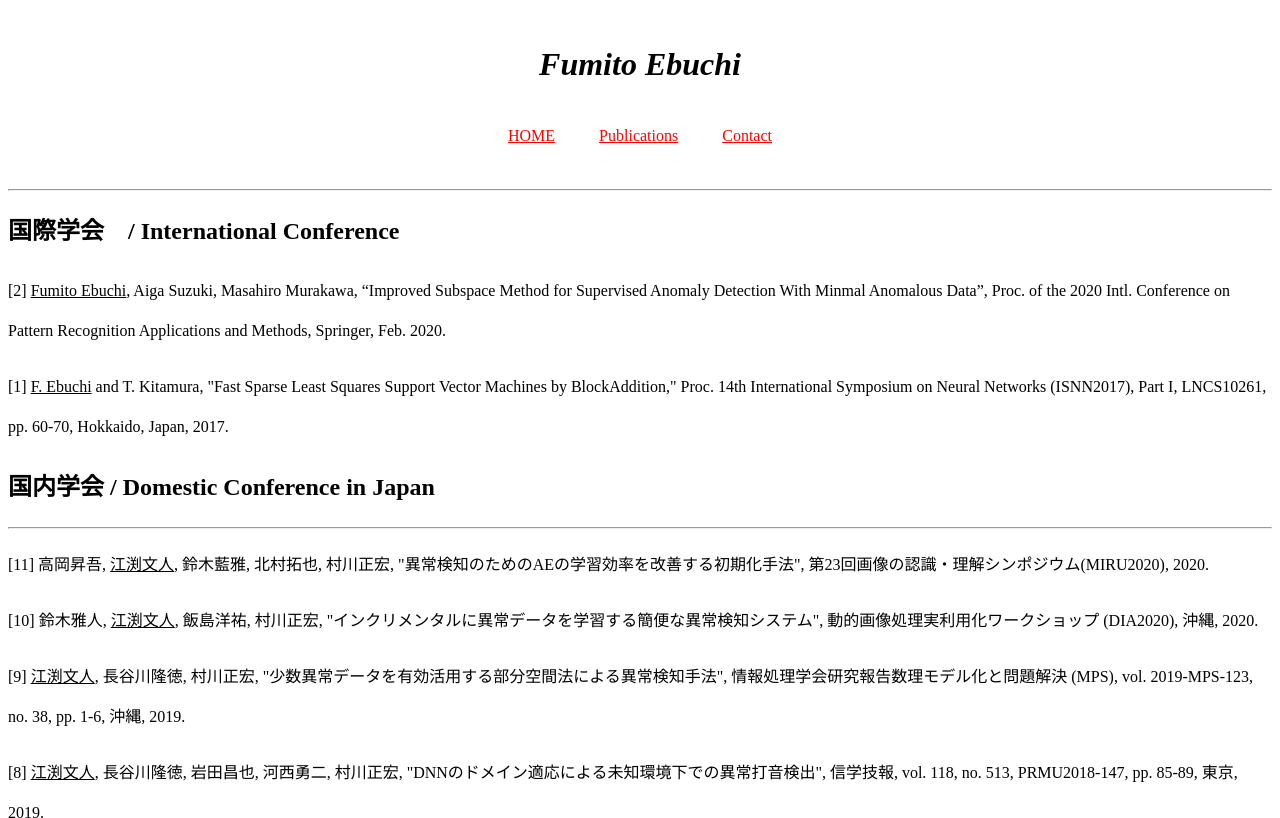
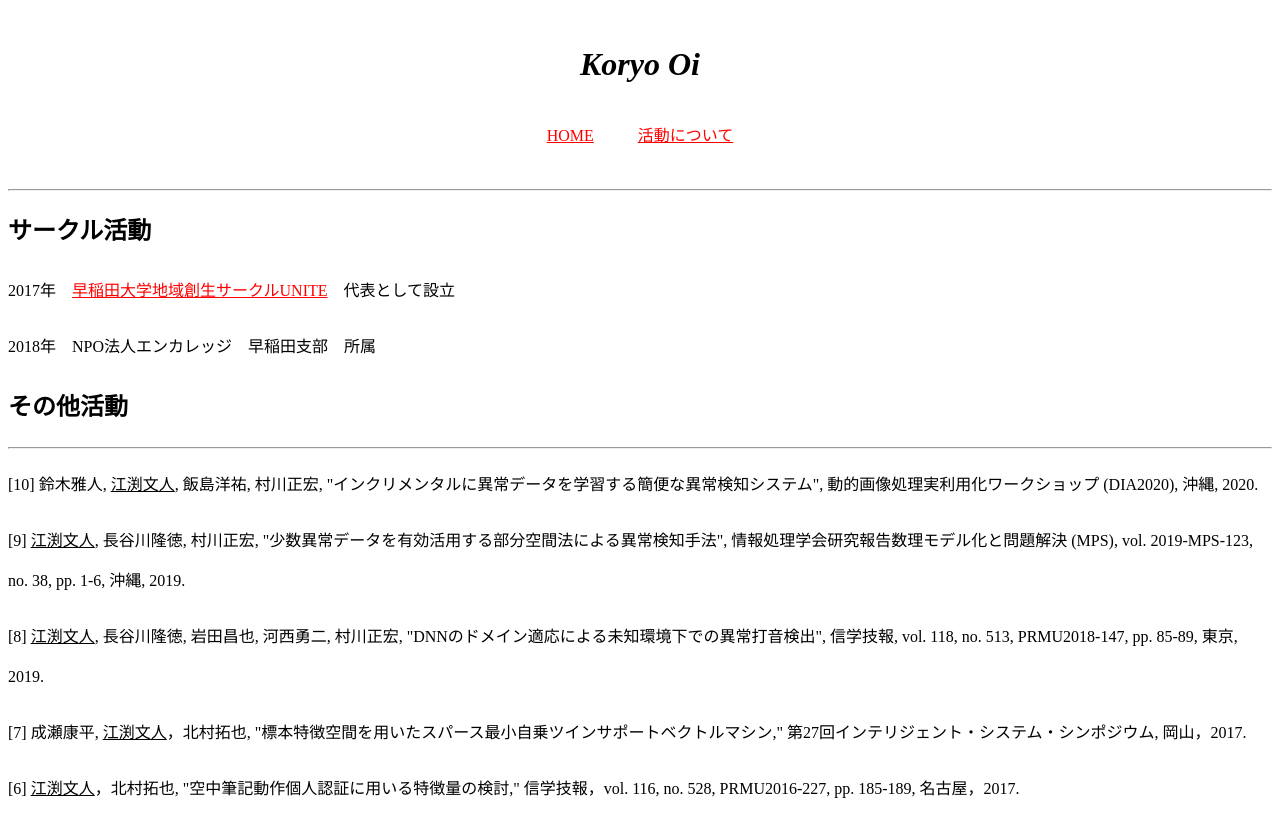
Before and after one commit to koryo-oi/Profile, a plain HTML site: page 活動について.html in a window 1280 px wide. Shown: the top 818 px of the page. Drawn offline with Linux system fonts and the light colour scheme.

Commit message:
Update and rename publications.html to 活動について.html

```diff
--- a/publications.html
+++ b/活動について.html
@@ -2,7 +2,7 @@
 <html>
 	<head>
 		<meta charset="utf-8">
-		<title>Profile - Fumito-Ebuchi</title>
+		<title>Profile - Koryo Oi</title>
 		<style>
                 #blackfont{
                     color:black;
@@ -83,21 +83,23 @@
 		<!-- header -->
 		<header>
         <h1 class="headline">
-        <i>Fumito Ebuchi</i>
+        <i>Koryo Oi</i>
         </h1>
         <ul class="nav-list">
         <li class="nav-list-item"><a href="index.html">HOME</a></li>
-        <li class="nav-list-item"><a href="publications.html">Publications</a></li>
-        <li class="nav-list-item"><a href="contact.html">Contact</a></li>
+        <li class="nav-list-item"><a href="publications.html">活動について</a></li>
+
         </ul>
         </header>
         <hr>
-        <h2>国際学会　/ International Conference</h2>
-        <p>[2]&nbsp;<u>Fumito Ebuchi</u>, Aiga Suzuki, Masahiro Murakawa, “Improved Subspace Method for Supervised Anomaly Detection With Minmal Anomalous Data”, Proc. of the 2020 Intl. Conference on Pattern Recognition Applications and Methods, Springer, Feb. 2020.</p>
-        <p>[1]&nbsp;<u>F. Ebuchi</u> and T. Kitamura, "Fast Sparse Least Squares Support Vector Machines by BlockAddition," Proc. 14th International Symposium on Neural Networks (ISNN2017), Part I, LNCS10261, pp. 60-70, Hokkaido, Japan, 2017.</p>
-        <h2>国内学会 / Domestic Conference in Japan</h2>
+        <h2>サークル活動</h2>
+	<p></p>
+        <p>2017年　<a href="https://gakucir.com/detail/6412">早稲田大学地域創生サークルUNITE</a>　代表として設立</p>
+        <p>2018年　NPO法人エンカレッジ　早稲田支部　所属</p>
+	<p></p>
+        <h2>その他活動</h2>
         <hr>
-        <p>[11]&nbsp;高岡昇吾, <u>江渕文人</u>, 鈴木藍雅, 北村拓也, 村川正宏, "異常検知のためのAEの学習効率を改善する初期化手法", 第23回画像の認識・理解シンポジウム(MIRU2020), 2020.</p>
+        <p></p>
         <p>[10]&nbsp;鈴木雅人, <u>江渕文人</u>, 飯島洋祐, 村川正宏, "インクリメンタルに異常データを学習する簡便な異常検知システム", 動的画像処理実利用化ワークショップ (DIA2020), 沖縄, 2020.</p>
         <p>[9]&nbsp;<u>江渕文人</u>, 長谷川隆徳, 村川正宏, "少数異常データを有効活用する部分空間法による異常検知手法", 情報処理学会研究報告数理モデル化と問題解決 (MPS), vol. 2019-MPS-123, no. 38, pp. 1-6, 沖縄, 2019.</p>
         <p>[8]&nbsp;<u>江渕文人</u>, 長谷川隆徳, 岩田昌也, 河西勇二, 村川正宏, "DNNのドメイン適応による未知環境下での異常打音検出", 信学技報, vol. 118, no. 513, PRMU2018-147, pp. 85-89, 東京, 2019.</p>
@@ -110,8 +112,8 @@
         <p>[1]&nbsp;<u>江渕文人</u>, 浅野孝平, 北村拓也, "目的関数値に基づいた特徴選択によるスパースLS-SVMの多クラス問題への拡張", 第42回 知能システムシンポジウム, 2015年 3月</p>
 		<!-- footer -->
 		<footer>
-                <p>fumito.ebuchi[at]gmail.com</p>
-				<p>© Fumito Ebuchi</p>
+
+				<p>© 2017 Koryo Oi</p>
 		</footer>
 	</body>
 </html>
```
